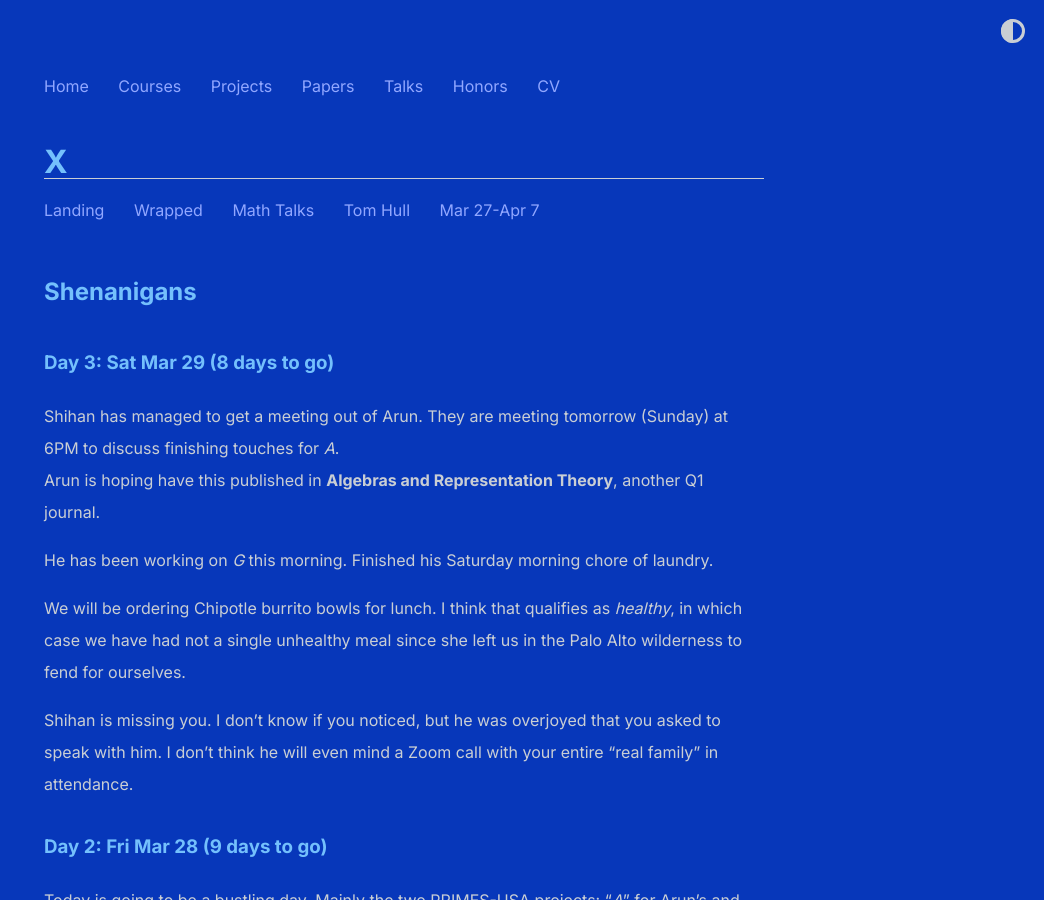
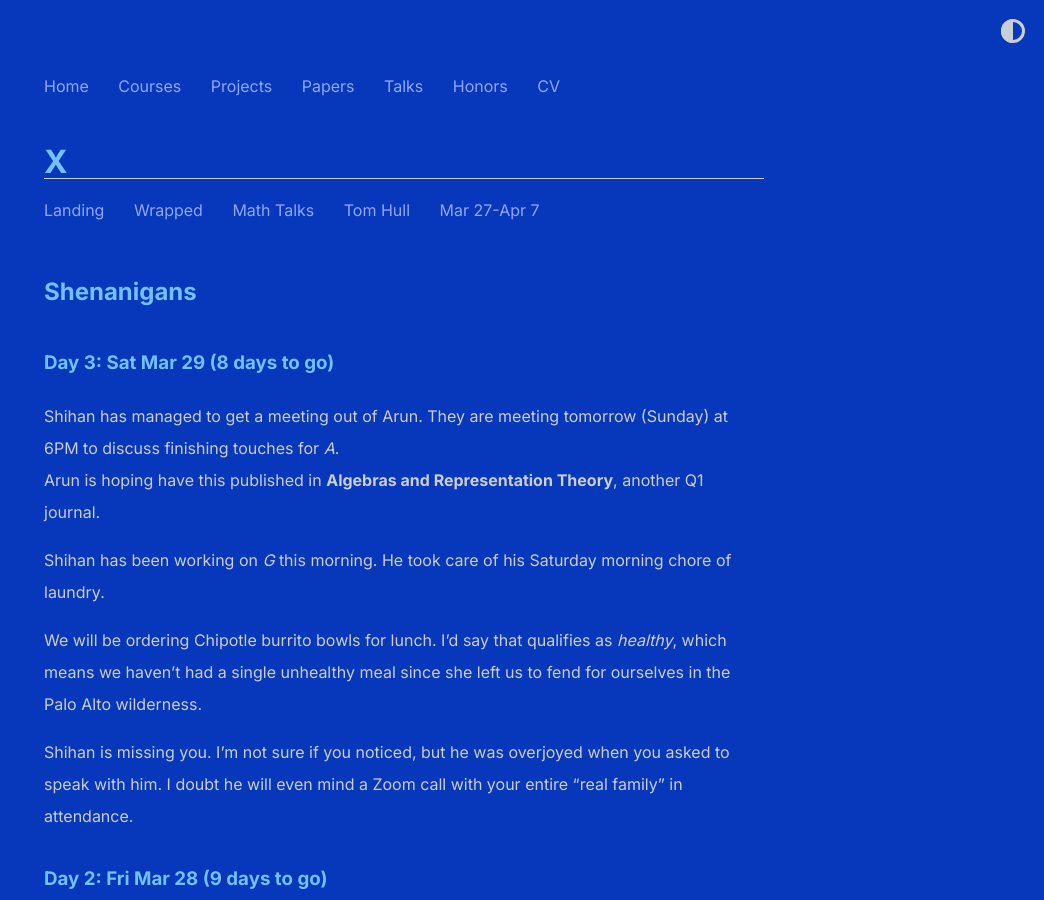
Before and after one commit to shihankanungo/shihankanungo.github.io, a Jekyll site: the page built from india-trip.md, in a window 1280 px wide and 900 px high. Shown: the whole window, without its empty margins (236-1280 px from the left). Built offline with Jekyll 4.4.1, drawn with Linux system fonts in a browser that asks for light colours.

Commit message:
Update india-trip.md

```diff
--- a/india-trip.md
+++ b/india-trip.md
@@ -11,12 +11,12 @@ title: X
 Shihan has managed to get a meeting out of Arun. They are meeting tomorrow (Sunday) at 6PM to discuss finishing touches for _A_.
 <br> Arun is hoping have this published in **Algebras and Representation Theory**, another Q1 journal.
 
-He has been working on _G_ this morning. Finished his Saturday morning chore of laundry.
+Shihan has been working on _G_ this morning. He took care of his Saturday morning chore of laundry.
 
-We will be ordering Chipotle burrito bowls for lunch. I think that qualifies as _healthy_, in which case we have had not a single
-unhealthy meal since she left us in the Palo Alto wilderness to fend for ourselves.
+We will be ordering Chipotle burrito bowls for lunch. I'd say that qualifies as _healthy_, which means we haven’t had a single
+unhealthy meal since she left us to fend for ourselves in the Palo Alto wilderness.
 
-Shihan is missing you. I don't know if you noticed, but he was overjoyed that you asked to speak with him. I don't think he will
+Shihan is missing you. I'm not sure if you noticed, but he was overjoyed when you asked to speak with him. I doubt he will
 even mind a Zoom call with your entire "real family" in attendance.
 
 ### Day 2: Fri Mar 28 (9 days to go)
```
